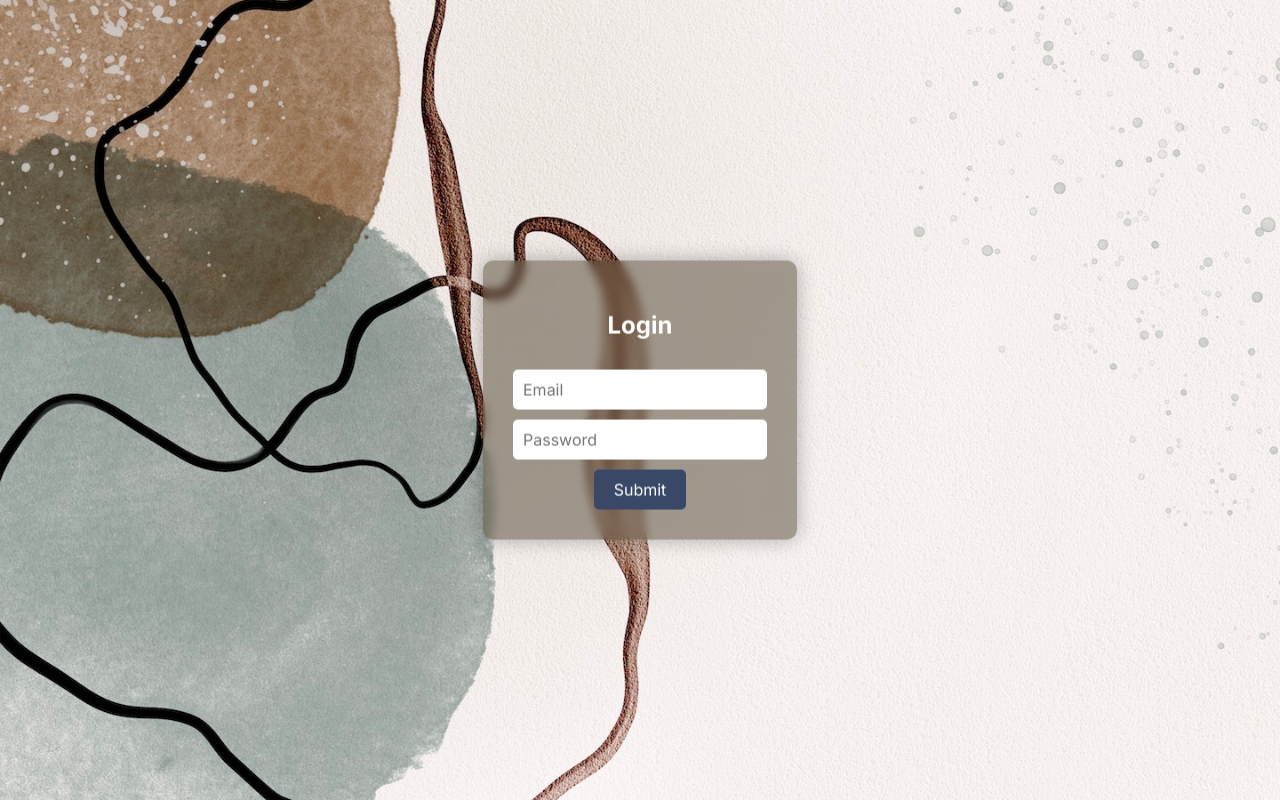
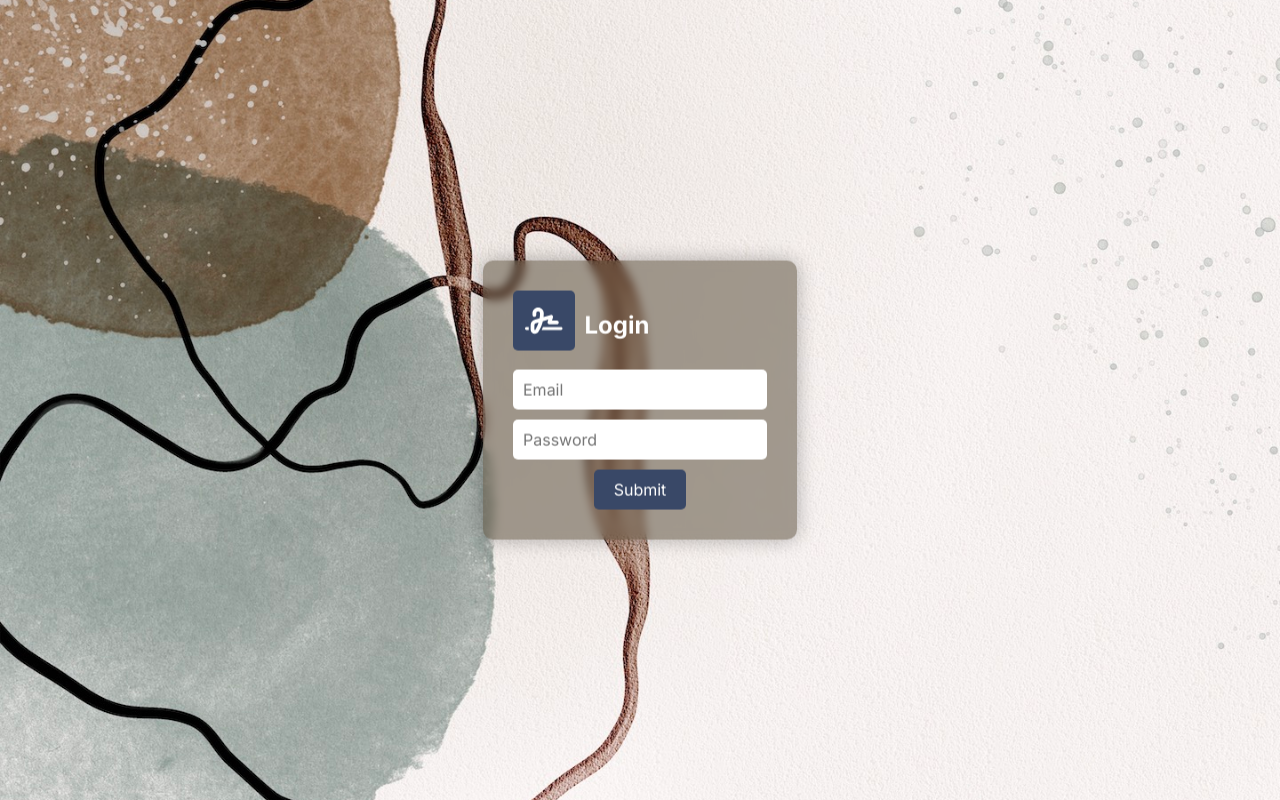
Before and after one commit to aleamadorq1/site-dudewithanapp, a React app: page / in a window 1280 px wide. Built offline with nearby package versions, Linux system fonts and the light colour scheme.

Commit message:
Fixes to navbar style

```diff
--- a/src/Login.css
+++ b/src/Login.css
@@ -53,3 +53,22 @@ body {
 .login-widget button:hover {
   background-color: #293246;
 }
+
+  .title-icon {
+    padding: 12px;
+
+    border-radius: 5px;
+    margin-right: 10px;
+    margin-bottom: auto;
+    color: #fff;
+    background-color: #394867;
+    font-size: 30px;
+    display: inline;
+  }
+
+  .title-with-icon{
+    display: flex;
+    align-content: center;
+    align-items: center;
+    height: fit-content;
+  }
--- a/src/Login.js
+++ b/src/Login.js
@@ -1,5 +1,7 @@
 import React, { useState } from 'react';
 import { Button, Form, Alert } from 'react-bootstrap';
+import { FontAwesomeIcon } from '@fortawesome/react-fontawesome';
+import { faSignature } from '@fortawesome/free-solid-svg-icons';
 import './Login.css'; // import the custom stylesheet
 import config from './config';
 
@@ -56,7 +58,12 @@ const Login = ({ onAuthentication }) => { // Change this line to onAuthenticatio
   return (
     <div className="login-background">
       <div className="login-widget">
-        <h2>Login</h2>
+      <div className="title-with-icon">
+        <div className="title-icon">
+          <FontAwesomeIcon icon={faSignature} />
+        </div>  <h2>Login</h2>
+      </div>
+
         <Form onSubmit={handleFormSubmit}>
           <Form.Group controlId="formBasicEmail">
             <Form.Control type="email" placeholder="Email" value={email} onChange={(e) => setEmail(e.target.value)} />
--- a/src/Navbar.css
+++ b/src/Navbar.css
@@ -1,6 +1,6 @@
 .navbar-transparent {
     background-color: rgba(78, 66, 46, 0.5);
-    border-radius: 30px;
+    border-radius: 40px;
     height: 40px;
     display: flex;
     align-items: center;
@@ -9,18 +9,22 @@
     margin: 20px auto;
     width: fit-content;
     position: sticky;
-    padding: 5px;
+    padding: 3px;
+    padding-right: 0px;
+    box-shadow: 0px 0px 20px 0px rgba(0, 0, 0, 0.5);
   }
 
   .navbar-button {
     background-color: transparent;
     border: none;
-    padding: 1.1rem;
+    border-radius: 15px;
+    margin: 5px;
+    padding: 1rem;
+    margin-right: 0px;
     align-items: center;
     justify-content: center;
     display: inline-flex;
-    font-weight: bold;
-    font-size: small;
+    font-size:0.8em;
     color: #fff;
     font-family: 'Inter', sans-serif;
     text-decoration: none !important;
@@ -28,6 +32,7 @@
 
   .navbar-button:hover {
     background-color: rgba(255, 255, 255, 0.1);
+    border: 1cap;
   }
 
   .navbar-icon {
--- a/src/QuoteManagement.js
+++ b/src/QuoteManagement.js
@@ -2,7 +2,7 @@ import React, { useState, useEffect } from 'react';
 import { Card, Form, Button, Container, Row, Col } from 'react-bootstrap';
 import { DataGrid } from '@mui/x-data-grid';
 import { FontAwesomeIcon } from '@fortawesome/react-fontawesome';
-import { faPlusSquare, faEdit, faTrash, faSignature } from '@fortawesome/free-solid-svg-icons';
+import { faPlusSquare, faEdit, faTrash } from '@fortawesome/free-solid-svg-icons';
 import './Login.css';
 import './QuoteManagement.css';
 import './Navbar.css';
@@ -201,7 +201,7 @@ const QuoteManagement = () => {
   ];
 
   const navbarButtons = [
-    { text: 'Quotes', icon: null },
+    { text: 'Quotes', icon: null, link:"/QuoteManagement" },
     { text: 'Reports', icon: null, link: "/PrintQuoteReport" },
     { text: 'Log Out', icon: null },
     // Add more buttons as needed
```
